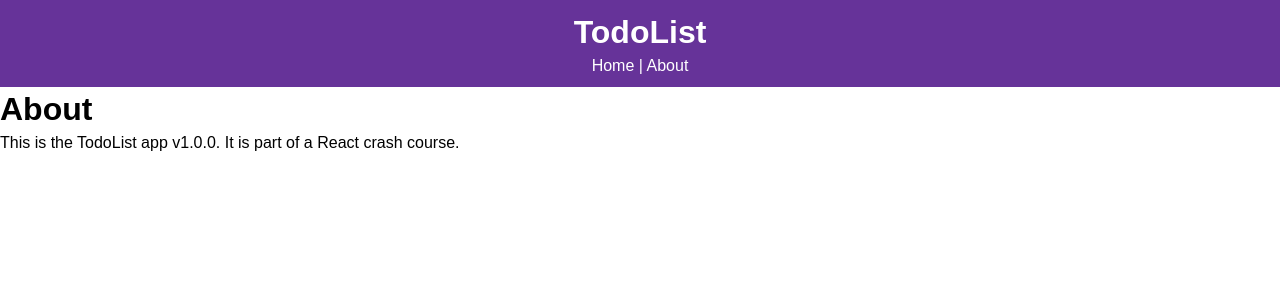
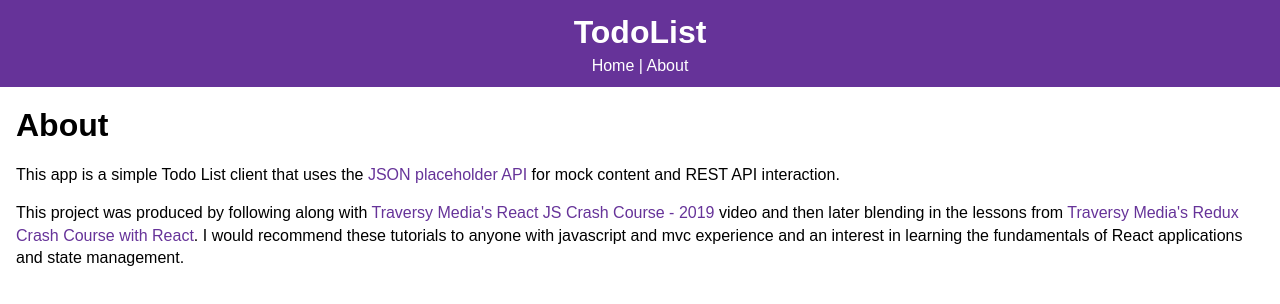
Before and after one commit to fourstar04/react-crash-todo, a React (Create React App) app: page /#/about in a window 1280 px wide. Shown: the top 304 px of the page. Built offline with nearby package versions, Linux system fonts and the light colour scheme.

Commit message:
update About page content and style

```diff
--- a/src/App.css
+++ b/src/App.css
@@ -10,7 +10,7 @@ body {
 }
 
 a {
-  color: #333;
+  color: rebeccapurple;
   text-decoration: none;
 }
 
--- a/src/components/pages/About.js
+++ b/src/components/pages/About.js
@@ -2,11 +2,16 @@ import React from 'react'
 
 function About() {
     return (
-        <React.Fragment>
+        <div style={{padding: '1rem 1rem'}}>
             <h1>About</h1>
-            <p>This is the TodoList app v1.0.0. It is part of a React crash course.</p>
-        </React.Fragment>
+            <p style={paragraphStyle}>This app is a simple Todo List client that uses the <a href="https://jsonplaceholder.typicode.com">JSON placeholder API</a> for mock content and REST API interaction.</p>
+            <p style={paragraphStyle}>This project was produced by following along with <a href="https://www.youtube.com/watch?v=sBws8MSXN7A">Traversy Media's React JS Crash Course - 2019</a> video and then later blending in the lessons from <a href="https://www.youtube.com/watch?v=93p3LxR9xfM">Traversy Media's Redux Crash Course with React</a>.  I would recommend these tutorials to anyone with javascript and mvc experience and an interest in learning the fundamentals of React applications and state management.</p>
+        </div>
     )
 }
 
+const paragraphStyle = {
+    margin: '1rem 0'
+}
+
 export default About;
```
